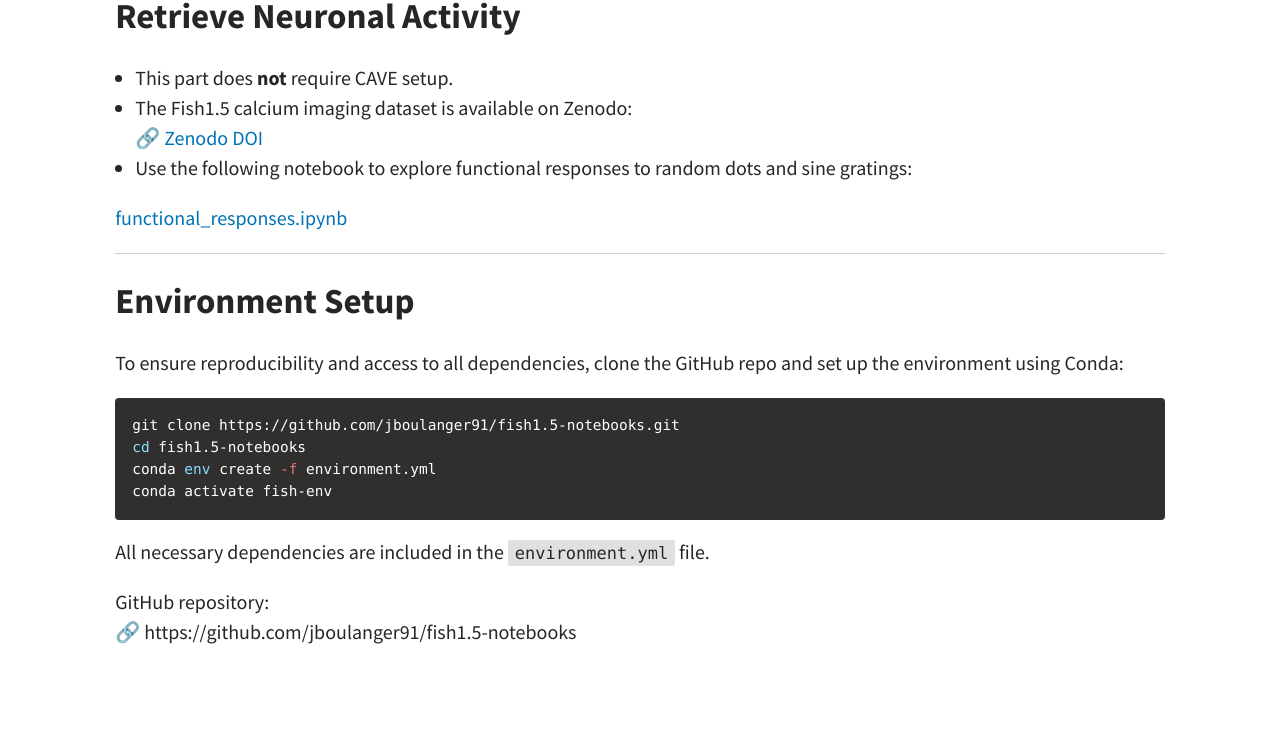
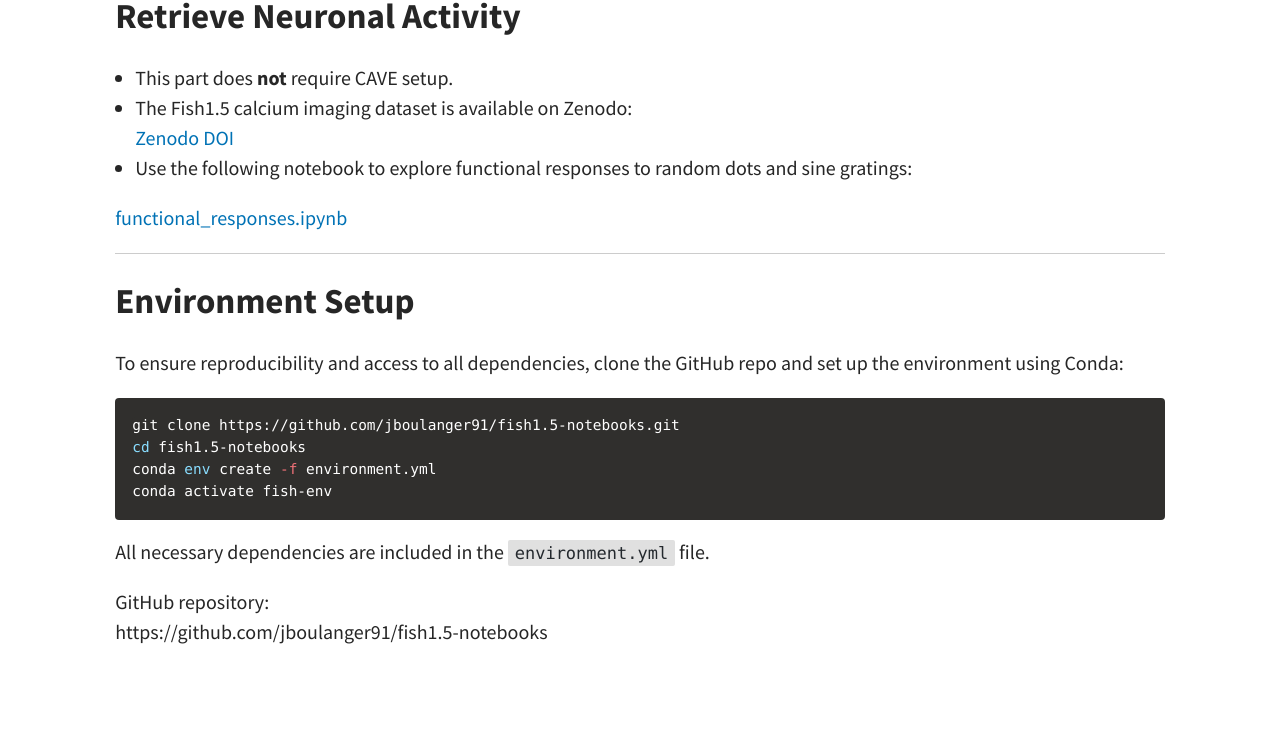
Before and after one commit to jboulanger91/fish1.5-release, a Jekyll site: the page built from pages/tutorials.md, in a window 1280 px wide. Shown: the part 1013-1746 px from the top of the page. Built offline with Jekyll 4.4.1, drawn with Linux system fonts in a browser that asks for light colours; a script that is not in the unit is left out.

Commit message:
minimal changes

```diff
--- a/pages/tutorials.md
+++ b/pages/tutorials.md
@@ -37,7 +37,7 @@ pip install caveclient
 
 - This part does **not** require CAVE setup.
 - The Fish1.5 calcium imaging dataset is available on Zenodo:
-  🔗 [Zenodo DOI](https://doi.org/10.5281/zenodo.16893093)
+  [Zenodo DOI](https://doi.org/10.5281/zenodo.16893093)
 - Use the following notebook to explore functional responses to random dots and sine gratings:
 
 [functional_responses.ipynb](https://nbviewer.org/url/rawcdn.githack.com/jboulanger91/fish1.5-notebooks/main/notebooks/functional_responses.ipynb)
@@ -58,4 +58,4 @@ conda activate fish-env
 All necessary dependencies are included in the `environment.yml` file.
 
 GitHub repository:
-🔗 https://github.com/jboulanger91/fish1.5-notebooks
+https://github.com/jboulanger91/fish1.5-notebooks
```
